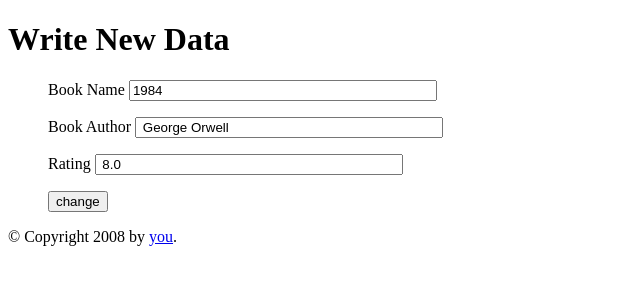
After one commit to bardack134/Virtual-Bookshelf-with-flask, a Flask app: page /edit/2 in a window 1280 px wide. The commit adds this page. Shown: the top 300 px of the page, without its empty margins (0-640 px from the left). Run offline with Flask 3, Linux system fonts and the light colour scheme.

Commit message:
base de datos creada, agregar libros a la BD ok, mostrar  toda la info ok,  mostrar un libro en especifico ok

```diff
--- a/main.py
+++ b/main.py
@@ -1,12 +1,54 @@
 
 from pprint import pprint
 from flask import Flask, render_template, request, redirect, url_for
+from sqlalchemy.orm import DeclarativeBase
+from flask_sqlalchemy import SQLAlchemy
+
+app = Flask(__name__)
 
 
+# Configure the Flask application to use a SQLite database
+app.config['SQLALCHEMY_DATABASE_URI'] = 'sqlite:///new-books-collection.db'
 
-app = Flask(__name__)
-# Enter a secret key
-app.config["SECRET_KEY"] = "secretkey"
+
+# Create a base class for SQLAlchemy models
+class Base(DeclarativeBase):
+    pass
+
+
+# Create an instance of SQLAlchemy using the custom base class
+db = SQLAlchemy(model_class=Base)
+
+
+# Initialize the app with the SQLAlchemy extension
+db.init_app(app)
+
+
+# Define the database model for the books table
+class Book(db.Model):
+    # Define the columns of the table
+    id = db.Column('id', db.Integer, primary_key=True)
+
+    title = db.Column(db.String(100), unique=True, nullable=False)
+
+    author = db.Column(db.String(250), unique=False, nullable=False)
+
+    rating = db.Column(db.Float(), unique=False, nullable=False)
+
+
+    # Initializer for the Book class
+    def __init__(self, title, author, rating):
+
+        self.title = title
+
+        self.author = author
+
+        self.rating = rating
+
+
+# Create the table schema in the database. This requires the application context.
+with app.app_context():
+    db.create_all()
 
 
 all_books = []
@@ -14,7 +56,16 @@ all_books = []
 
 @app.route('/')
 def home():
-    return render_template('index.html', books=all_books)
+
+    # Read all records from the books table
+    with app.app_context():
+        result = db.session.execute(db.select(Book).order_by(Book.title)).scalars().all()
+
+        print(result)
+        print(result)
+
+    return render_template('index.html', books=result)
+
 
 
 @app.route("/add", methods=['GET', 'POST'])
@@ -24,20 +75,84 @@ def add():
 
         data = request.form
 
+
         data_dictionary= {
         "title": data["title"],
         "author": data["author"],
         "rating": data["rating"],
         }
 
+
         all_books.append(data_dictionary)
+
 
         print(all_books)
 
+
+        with app.app_context():
+            new_book = Book(title=data_dictionary['title'], author=data_dictionary['author'], rating=data_dictionary['rating'])
+
+            db.session.add(new_book)
+
+            db.session.commit()
+
+
         return redirect(url_for('home'))
+
 
     return render_template('add.html')
 
 
+#see the information of the specific book
+@app.route('/edit/<id_number>')
+def edit(id_number):
+
+
+    #for debug processing
+    print(id_number)
+
+    # Read a particular record using `id`
+    with app.app_context():
+        book = db.session.execute(db.select(Book).filter_by(id=id_number)).scalar()
+
+        if book is None:
+            return "Book not found", 404
+
+        #for debug processing
+        print(f'this is the book you are looking for: {book.title}')
+
+    return render_template('edit.html', book_data=book)
+
+
+
+#update view
+@app.route('/update', methods=['POST', 'GET'])
+def update():
+
+
+    if request.method == 'POST':
+
+        # Get the form data as Python ImmutableDict datatype
+        data = request.form
+
+        print(data)
+
+    # Update a particular record by query
+    with app.app_context():
+        book_to_update = db.session.execute(db.select(Book).where(Book.id == data['id'])).scalar()
+        book_to_update.title = data['title']
+        book_to_update.author = data['author']
+        book_to_update.rating = data['rating']
+        db.session.commit()
+
+        return redirect(url_for('home'))
+
+
+
+    # the code below is executed if the request method
+    # was GET or the credentials were invalid
+    return render_template('index.html')
+
+
 if __name__ == "__main__":
     app.run(debug=True)
--- a/templates/add.html
+++ b/templates/add.html
@@ -8,7 +8,7 @@
 
 
 {% block content %}
-  <form action="{{ url_for('add') }}" method="POST">
+  <form action="{{ url_for('update') }}" method="POST">
 
     <label>Book Name</label>
     <input name="title" type="text" />
--- a/templates/base.html
+++ b/templates/base.html
@@ -3,7 +3,7 @@
 <head>
 
     {% block head %}
-    <link rel="stylesheet" href="style.css" />
+     <!-- <link rel="stylesheet" href="style.css" />  -->
     <title>
         {% block title %}
         {% endblock %}
--- /dev/null
+++ b/templates/edit.html
@@ -0,0 +1,49 @@
+<!DOCTYPE html>
+{% extends "base.html" %}
+
+
+{% block title %}Add Book{% endblock %}
+
+
+
+
+{% block content %}
+<h1>Write New Data</h1>
+<form action="{{ url_for('update')  }}" method="POST">
+    <ul>
+
+
+        <label>Book Name</label>
+        <input style="width: 300px;" name="title" type="text" value="{{ book_data.title }} ">
+
+    </ul>
+
+    <ul>
+
+        <label>Book Author</label>
+        <input style="width: 300px;" name="author" value=" {{ book_data.author }} ">
+
+    </ul>
+
+    <ul>
+
+        <label>Rating</label>
+        <input style="width: 300px;" name="rating" value=" {{ book_data.rating }}  ">
+
+    </ul>
+    <ul>
+
+        <input type="hidden" style="width: 300px;" name="id" value=" {{ book_data.id }}  ">
+    </ul >
+    <ul>
+        <button>change </button>
+
+    </ul>
+
+</form>
+
+
+
+
+
+{% endblock %}
```
Also changed, not shown: templates/index.html (+8 -1 lines), instance/new-books-collection.db (added).
